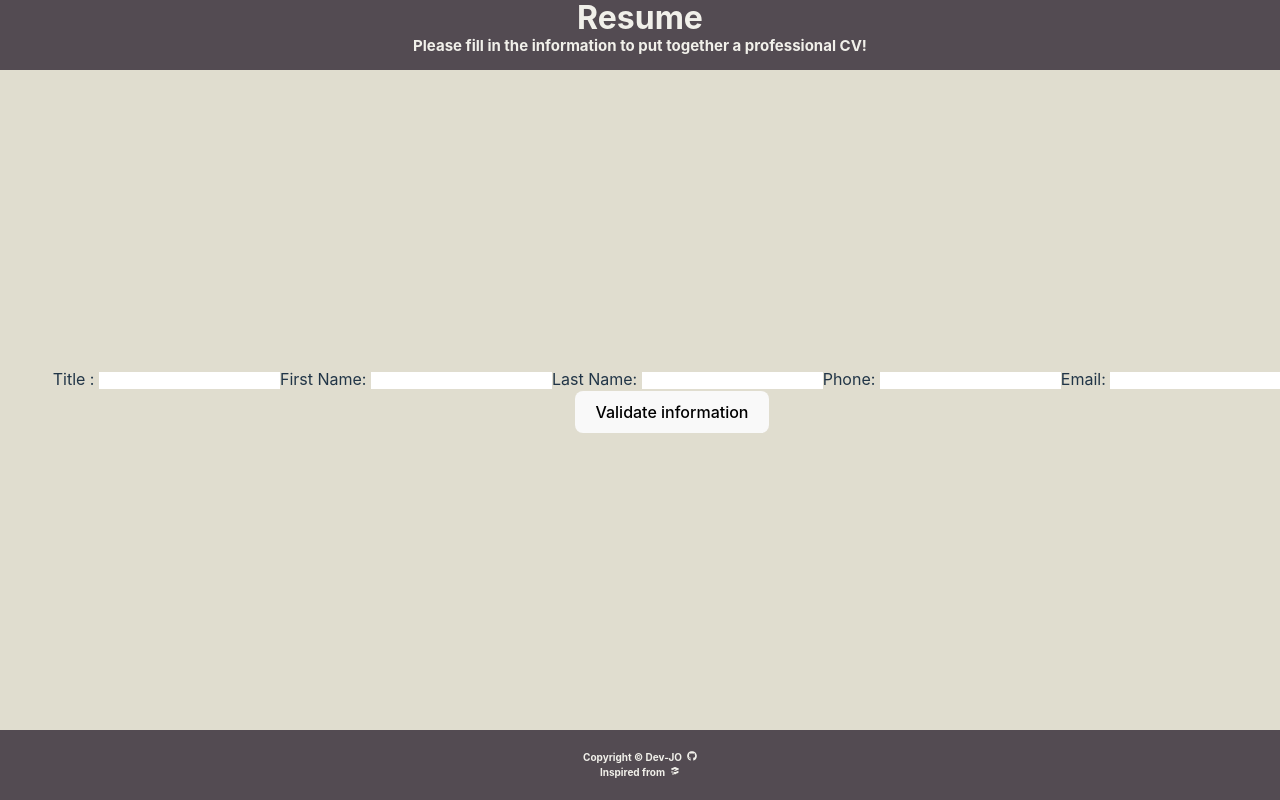
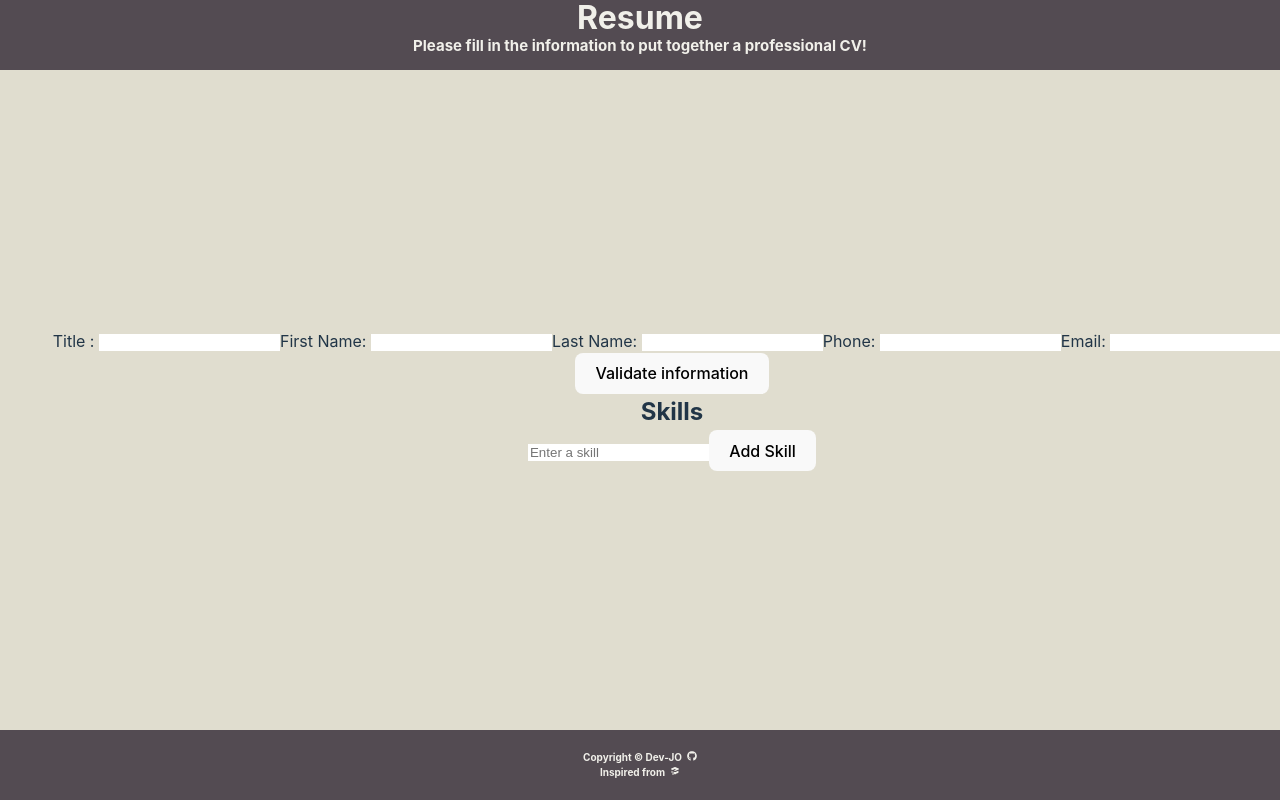
Before and after one commit to Dev-J0/cv-app, a React (Vite) app: page / in a window 1280 px wide. Shown: the top 800 px of the page. Built offline with nearby package versions, Linux system fonts and the light colour scheme.

Commit message:
Added skills, they need to be CSSed

```diff
--- a/src/App.jsx
+++ b/src/App.jsx
@@ -3,6 +3,7 @@ import './styles/style.css'
 import Header from './components/Header'
 import Footer from './components/Footer'
 import BasicInfo from './components/BasicInfo'
+import SkillsInfo from './components/SkillsInfo'
 
 function App() {
 
@@ -12,7 +13,7 @@ function App() {
         <Header />
   </div>
     <BasicInfo />
-
+    <SkillsInfo />
 
 
 
--- a/src/components/SkillsInfo.jsx
+++ b/src/components/SkillsInfo.jsx
@@ -0,0 +1,50 @@
+import { useState } from "react";
+
+function SkillsInfo() {
+    const [skill, setSkill] = useState("");
+    const [skillsList, setSkillsList] = useState([]);
+
+
+    const handleSkillChange = (e) => {
+      setSkill(e.target.value);
+    };
+
+    const addSkill = () => {
+      if (skill.trim() !== "") {
+        setSkillsList([...skillsList, skill]);
+        setSkill("");
+      }
+    };
+
+    const removeSkill = (index) => {
+      const updatedSkills = [...skillsList];
+      updatedSkills.splice(index, 1);
+      setSkillsList(updatedSkills);
+    };
+
+    return (
+      <div>
+        <h2>Skills</h2>
+        <div>
+          <input
+            type="text"
+            placeholder="Enter a skill"
+            value={skill}
+            onChange={handleSkillChange}
+          />
+          <button onClick={addSkill}>Add Skill</button>
+        </div>
+        <ul>
+          {skillsList.map((s, index) => (
+            <li key={index}>
+              {s}
+              <button onClick={() => removeSkill(index)}>Remove</button>
+            </li>
+          ))}
+        </ul>
+      </div>
+    );
+  }
+
+
+export default SkillsInfo
```
